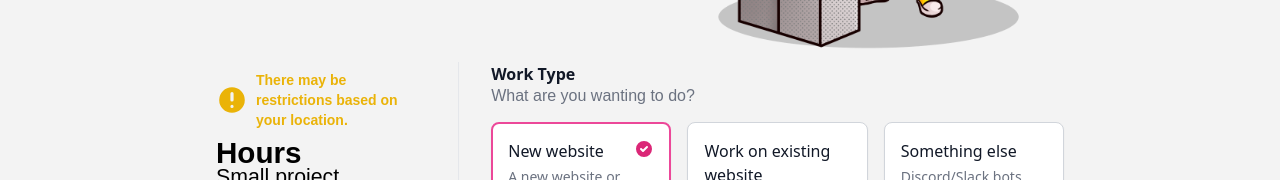
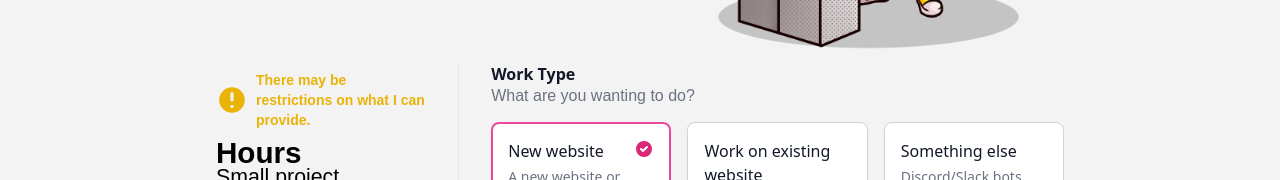
Before and after one commit to bananabrann/old-bananabrann.dev, a Next.js app: page /quote in a window 1280 px wide. Shown: the part 564-744 px from the top of the page. Built offline with nearby package versions, Linux system fonts and the light colour scheme; a web font is replaced by a local one.

Commit message:
Better comments

```diff
--- a/pages/quote.tsx
+++ b/pages/quote.tsx
@@ -30,14 +30,7 @@ import QuoteCalculatorExistingSiteWorkItems from "../components/GetAQuote/QuoteC
 import {
   ExclamationCircleIcon,
   ShieldExclamationIcon,
-  XCircleIcon,
 } from "@heroicons/react/solid";
-
-// const defaultFormQuestionnaireForm: GettingStartedQuestionnaire = {
-//   id: "",
-//   mainContact: "",
-
-// }
 
 function Warning({ children }: { children: React.ReactNode }) {
   return (
@@ -79,13 +72,13 @@ export default function GetStarted() {
   }
   */
 
+  /**
+   * Manage the estimate numbers provided by the quote calculator.
+   */
   useEffect(() => {
-    console.log(questionnaireForm);
-
-    let newNotices: EstimateNotice[] = [];
-
     // Reset array of notices.
     setEstimateNotices([]);
+    let newNotices: EstimateNotice[] = [];
 
     if (
       questionnaireForm.orgAffiliation?.isGovernment &&
@@ -98,6 +91,9 @@ export default function GetStarted() {
       });
     }
 
+    // If branding work is required.
+    // TODO - Check that isBrandingRequired is as expected. The values may be
+    // inverted.
     if (!isBrandingRequired) {
       newNotices.push({
         type: EstimateNoticeType.Warning,
@@ -112,16 +108,21 @@ export default function GetStarted() {
       });
     }
 
+    // If the country is not U.S. or Canada, OR is an organization and not the
+    // U.S.
     if (
-      !isAnOrganization &&
-      !(
+      // If is government and not U.S. or Canada, the NotAble badge for no gov
+      // work takes priority.
+      !questionnaireForm.orgAffiliation?.isGovernment &&
+      (!(
         questionnaireForm.country === "United States" ||
         questionnaireForm.country === "Canada"
-      )
+      ) ||
+        (isAnOrganization && questionnaireForm.country !== "United States"))
     ) {
       newNotices.push({
         type: EstimateNoticeType.Warning,
-        text: "There may be restrictions based on your location.",
+        text: "There may be restrictions on what I can provide.",
       });
     }
 
```
